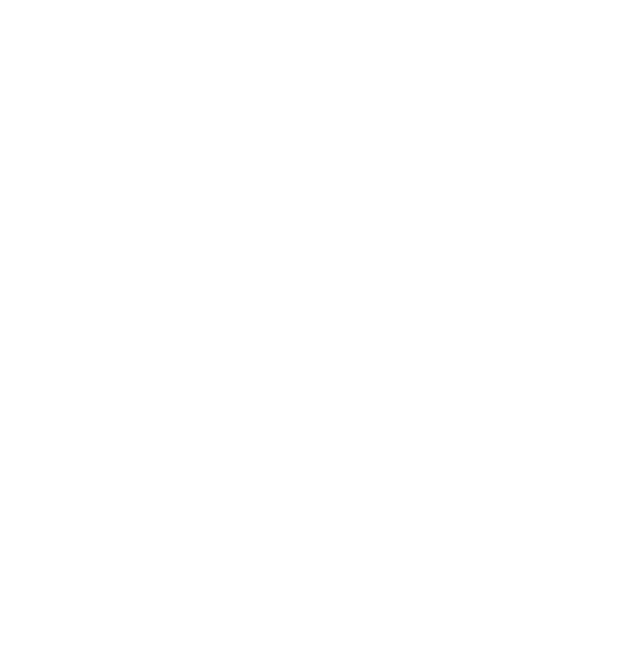
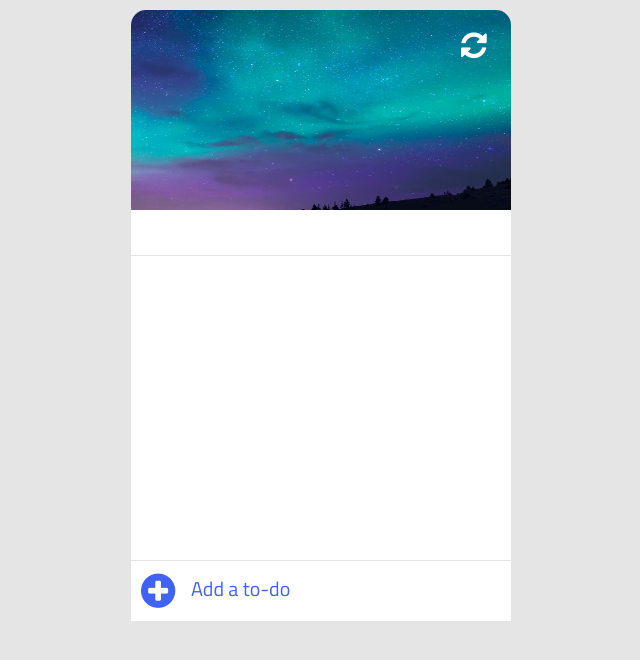
Before and after one commit to eduardonk9999/projetosjs, a plain HTML site: page todo/index.html in a window 1280 px wide. Shown: the whole page, without its empty margins (319-959 px from the left). Drawn offline with Linux system fonts and the light colour scheme.

Commit message:
Add, html do projeto

```diff
--- a/todo/index.html
+++ b/todo/index.html
@@ -1 +1,42 @@
-<!-- CODE EXPLAINED CHANNEL -->
+<!DOCTYPE html>
+<html lang="en">
+
+<head>
+  <meta charset="UTF-8">
+  <meta http-equiv="X-UA-Compatible" content="IE=edge">
+  <meta name="viewport" content="width=device-width, initial-scale=1.0">
+  <title>todo</title>
+  <link rel="preconnect" href="https://fonts.googleapis.com">
+  <link rel="preconnect" href="https://fonts.gstatic.com" crossorigin>
+  <link href="https://fonts.googleapis.com/css2?family=Titillium+Web:wght@200;400;700&display=swap" rel="stylesheet">
+  <link rel="stylesheet" href="css/font-awesome.css">
+  <link rel="stylesheet" href="css/style.css">
+</head>
+
+<body>
+  <div class="container">
+    <div class="header">
+      <div class="clear">
+        <i class="fa fa-refresh"></i>
+      </div>
+      <div id="date"></div>
+    </div>
+    <div class="content">
+      <ul id="list">
+        <li class="item">
+          <!-- <i class="fa fa-circle-thin co" job="complete" id="0"></i>
+            <p class="text">Drink Coffee</p>
+            <i class="fa fa-trash-o de" job="delete" id="0"></i> -->
+        </li>
+      </ul>
+    </div>
+    <div class="add-to-do">
+      <i class="fa fa-plus-circle"></i>
+      <input type="text" id="input" placeholder="Add a to-do">
+    </div>
+  </div>
+
+  <script src="js/app.js"></script>
+</body>
+
+</html>
--- a/todo/js/app.js
+++ b/todo/js/app.js
@@ -1 +1 @@
-// CODE EXPLAINED channel
+ // CODE EXPLAINED channel
```
